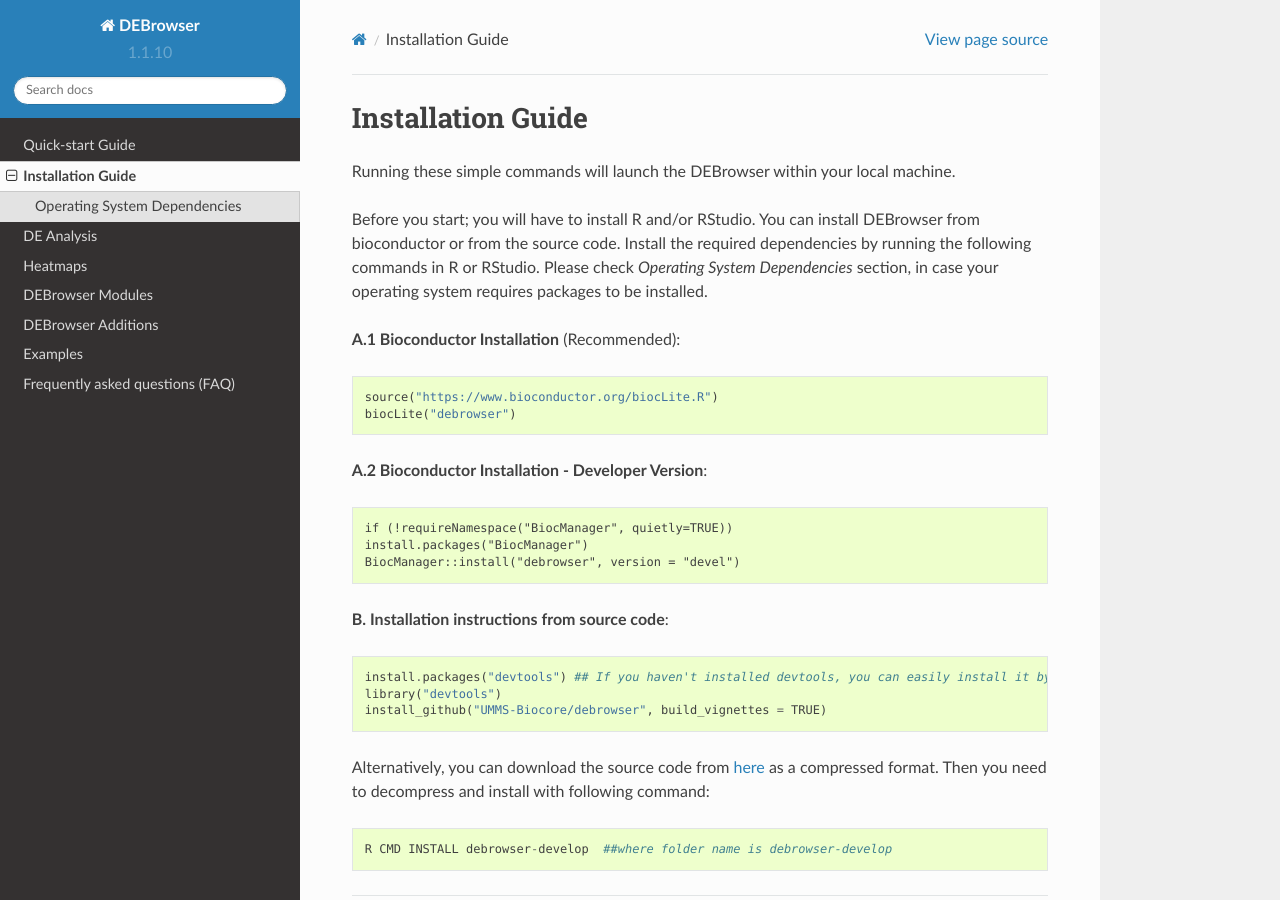
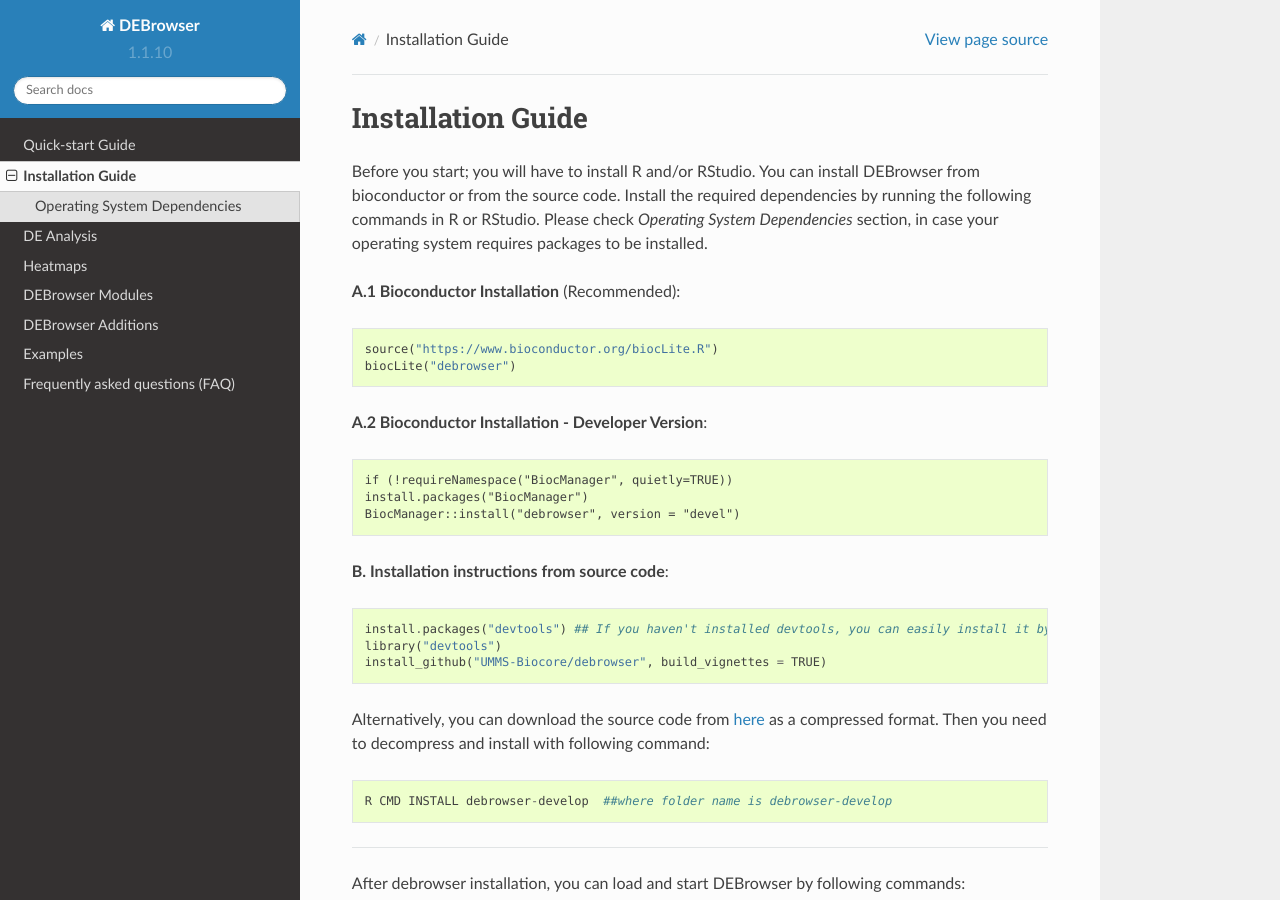
Before and after one commit to UMMS-Biocore/debrowser-docs, a Sphinx documentation site: the page built from docs/local/local.rst, in a window 1280 px wide and 900 px high. Built offline with Sphinx 7.4.7 and the Read the Docs theme 2.0.0, drawn with Linux system fonts in a browser that asks for light colours.

Commit message:
typo fixed

```diff
--- a/docs/local/local.rst
+++ b/docs/local/local.rst
@@ -1,10 +1,6 @@
 ******************
 Installation Guide
 ******************
-
-
-Running these simple commands will launch the DEBrowser within your local
-machine.
 
 Before you start; you will have to install R and/or RStudio.
 You can install DEBrowser from bioconductor or from the source code. Install the required dependencies by running the following commands in R or RStudio.
```
Also changed, not shown: 5 other files.
